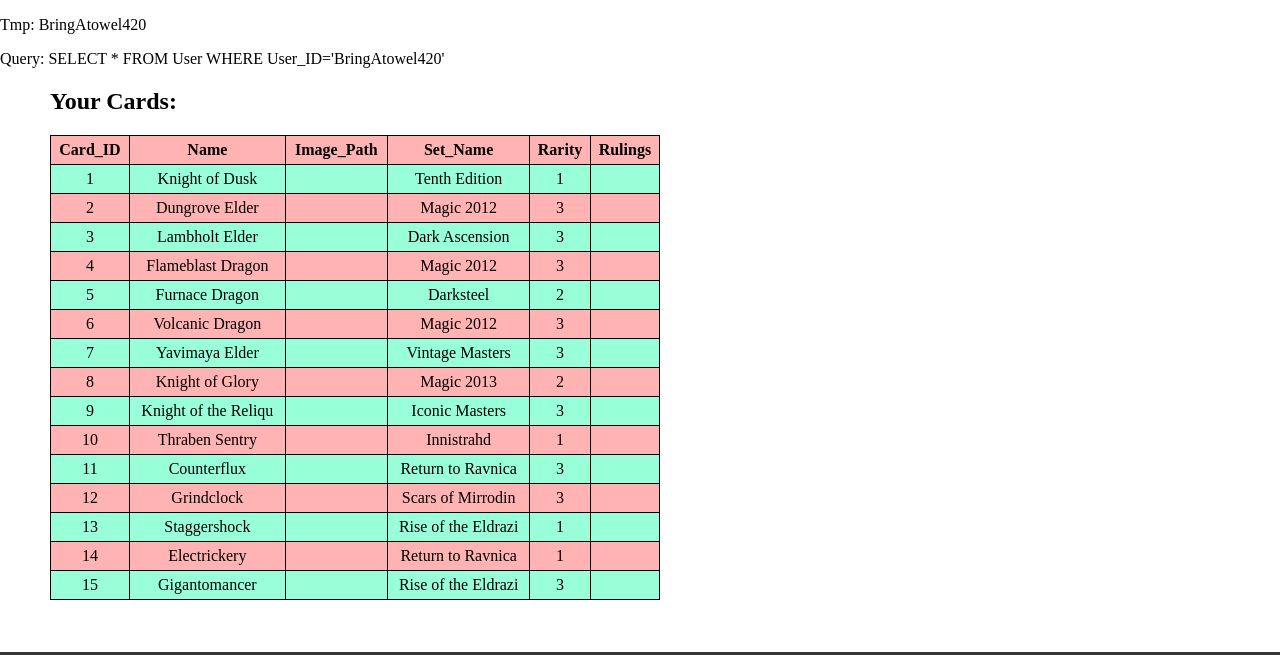
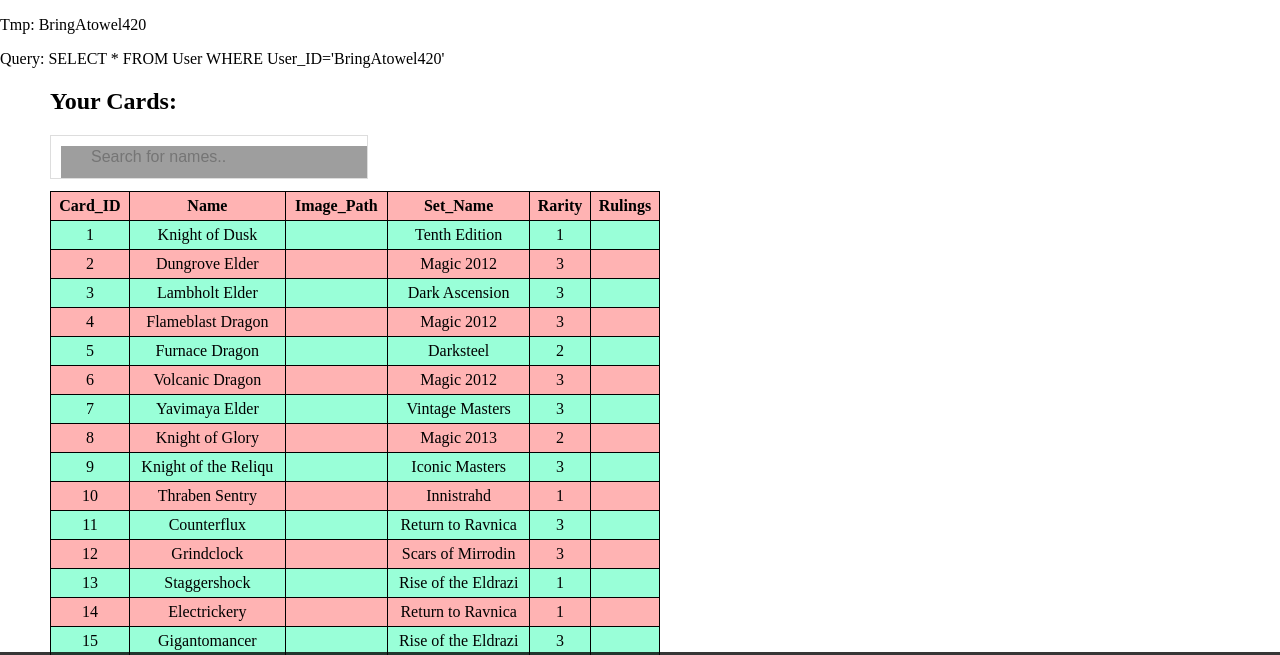
Before and after one commit to stribyw/CS340_GROUPproj_MTG, a PHP site: page /view_cards.php in a window 1280 px wide. Shown: the part 120-775 px from the top of the page. Run offline with PHP 8.4, Linux system fonts and the light colour scheme; a user stored in the database is signed in; data comes from the database, SQL or seed files in the repository; data that the repository does not hold is empty; some libraries are stand-ins or nearby versions; grey boxes are pictures that could not be loaded.

Commit message:
Added search feature for cards.

```diff
--- a/CS340/MTG_site/style.css
+++ b/CS340/MTG_site/style.css
@@ -161,6 +161,18 @@
   margin-left: 50px;
 }
 
+#myInput {
+  background-image: url('/css/searchicon.png');
+  background-position: 10px 10px;
+  background-repeat: no-repeat;
+  width: 20%;
+  font-size: 16px;
+  padding: 12px 20px 12px 40px;
+  border: 1px solid #ddd;
+  margin-left: 50px;
+  margin-bottom: 12px;
+}
+
 table, th, td {
   border: 1px solid black;
   border-collapse: collapse;
--- a/CS340/MTG_site/verifyInput.js
+++ b/CS340/MTG_site/verifyInput.js
@@ -101,3 +101,28 @@
 	}
 
 }
+
+//Filter through cards in a collection
+function filterCardFunction() {
+  var input, filter, table, tr, td, i;
+  input = document.getElementById("myInput");
+  filter = input.value.toUpperCase();
+  table = document.getElementById("t01");
+  tr = table.getElementsByTagName("tr");
+  for (i = 0; i < tr.length; i++) {
+    td = tr[i].getElementsByTagName("td")[1];
+    if (td) {
+      if (td.innerHTML.toUpperCase().indexOf(filter) > -1) {
+        tr[i].style.display = "";
+      } else {
+        tr[i].style.display = "none";
+      }
+    }
+  }
+}
+
+//trying to figure out how to show information based off selected card
+function whereClick(event) {
+    console.log(event.target);
+}
+document.addEventListener('click', whereClick);
--- a/CS340/MTG_site/view_cards.php
+++ b/CS340/MTG_site/view_cards.php
@@ -32,6 +32,7 @@
 		// get number of columns in table
 		$fields_num = mysqli_num_fields($result);
 		echo "<h2>Your Cards:</h2>";
+		//echo "<input type="text" id="myInput" onkeyup="filterFunction()" placeholder="Search for names.." title="Type in a name">";
 		echo "<table id='t01' border='1'><tr>";
 
 		// printing table headers
@@ -55,6 +56,7 @@
 
 
 <main>
+	<input type="text" id="myInput" onkeyup="filterCardFunction()" placeholder="Search for names.." title="Type in a name">
 
 </main>
 
```
